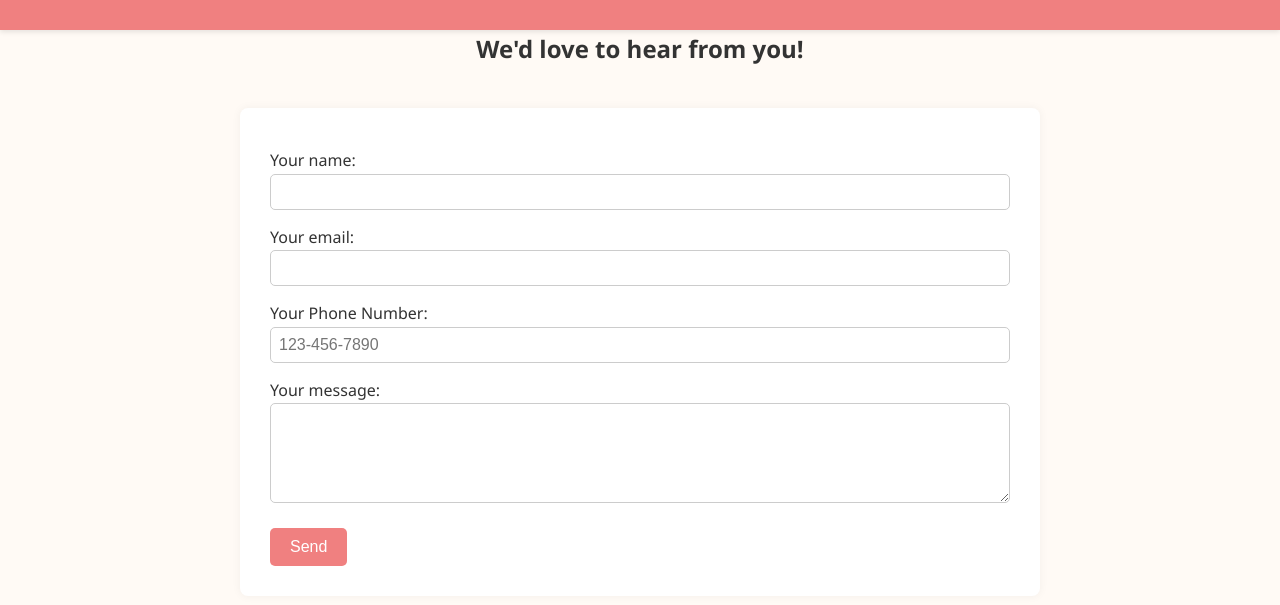
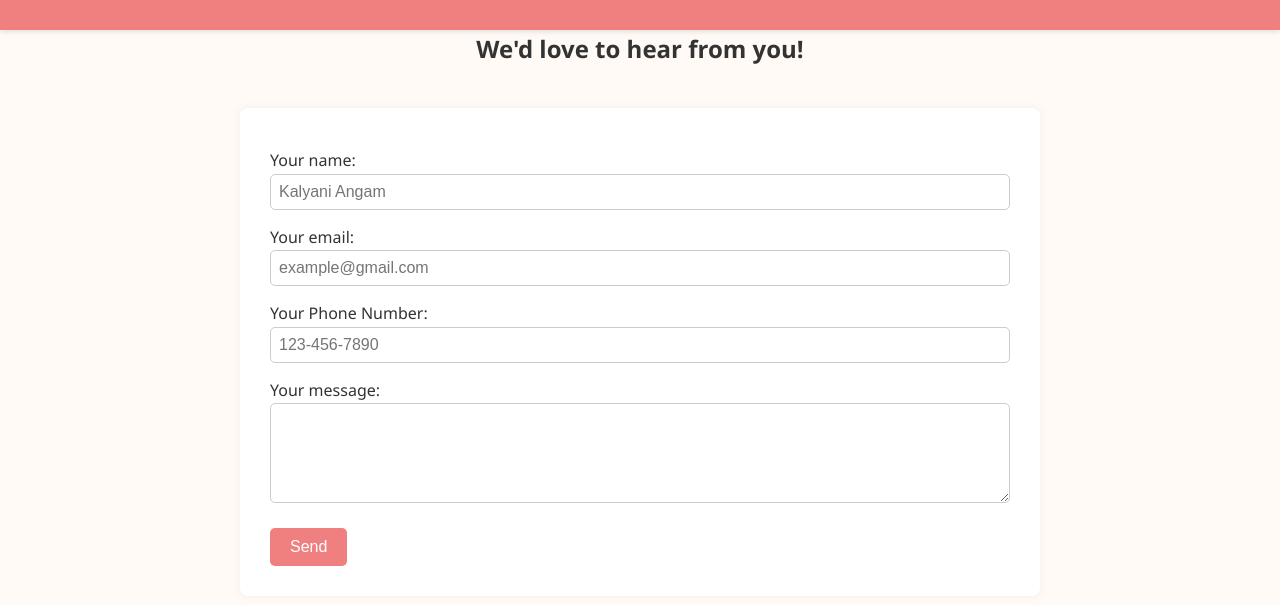
Before and after one commit to Minecraftpro546/heavenlybites, a website: page contact.html in a window 1280 px wide. Shown: the part 133-738 px from the top of the page. Drawn offline with Linux system fonts and the light colour scheme.

Commit message:
Update contact.html

```diff
--- a/contact.html
+++ b/contact.html
@@ -25,11 +25,11 @@
        <label>
            Your name:
 
-           <input type="text" name="name" required>
+           <input type="text" name="name" placeholder="Kalyani Angam" required>
        </label>
   <label>
     Your email:
-    <input type="email" name="email" required>
+    <input type="email" name="email" placeholder="example@gmail.com" required>
   </label>
        <label>
            Your Phone Number:
```
